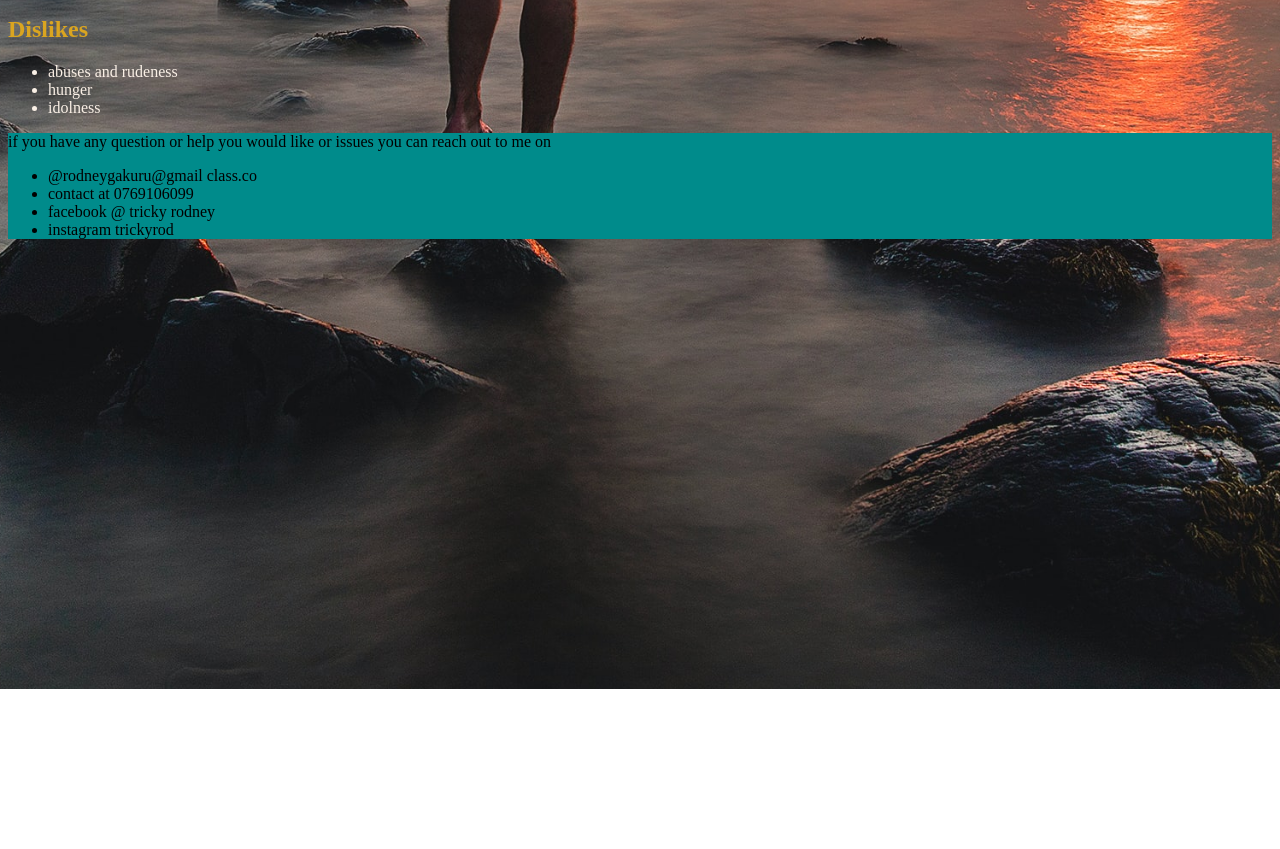
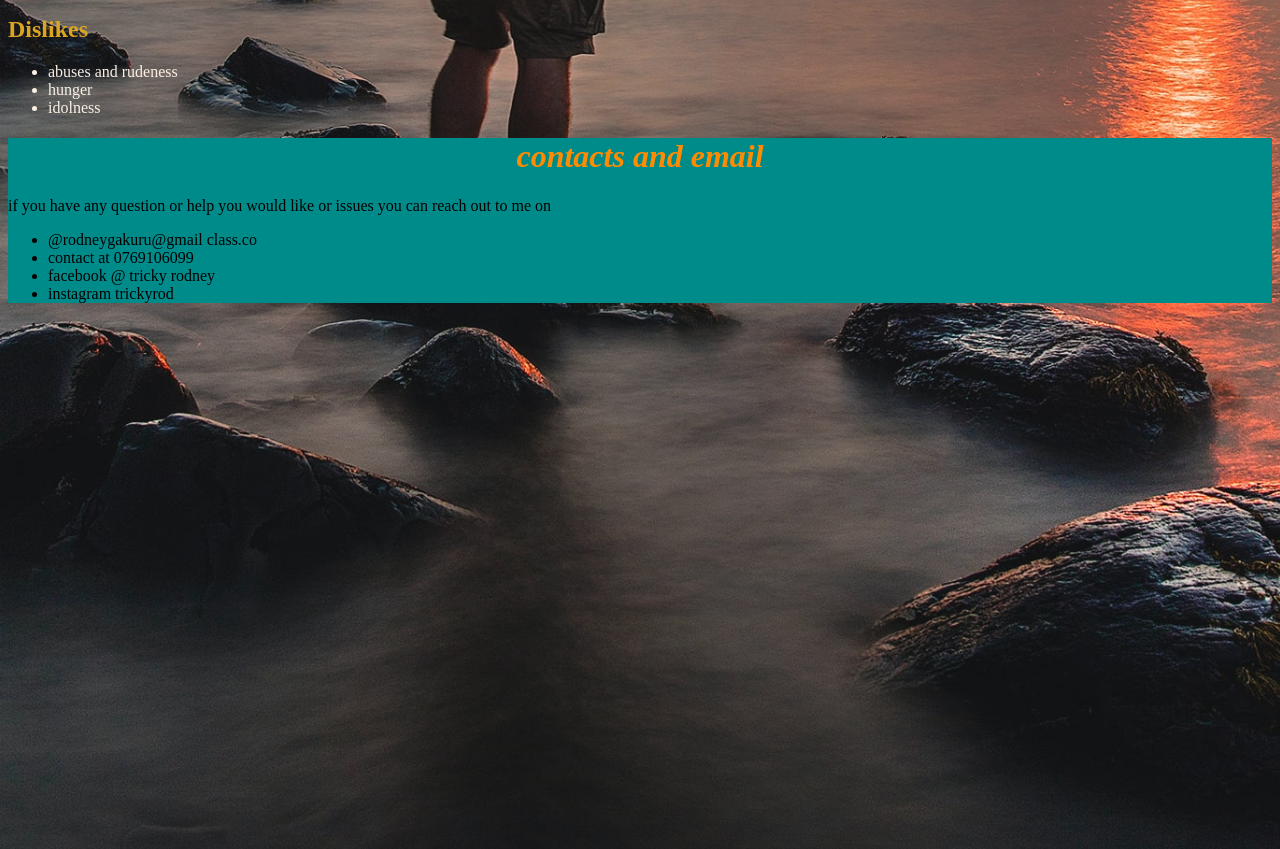
Before and after one commit to rodneyspark/prep-personal-portfolio, a plain HTML site: page index.html in a window 1280 px wide. Shown: the part 1020-1869 px from the top of the page. Before the commit the page ends 1709 px from the top, so only its background shows below. Drawn offline with Linux system fonts and the light colour scheme.

Commit message:
updated the css

```diff
--- a/css/styles.css
+++ b/css/styles.css
@@ -16,7 +16,7 @@ img{
     background-repeat: no-repeat;
     background-size: cover;
     background-position: center;
-    height: 210vh;
+    height: 230vh;
 }
 .live{
     background-color: darkcyan;
--- a/index.html
+++ b/index.html
@@ -50,6 +50,7 @@
         </ul>
     </div>
     <div class="contact">
+        <h1>contacts and email</h1>
 <p>if you have any question or help you would like  or issues you can reach out to me on
   <ul>
       <li>@rodneygakuru@gmail class.co</li>
```
